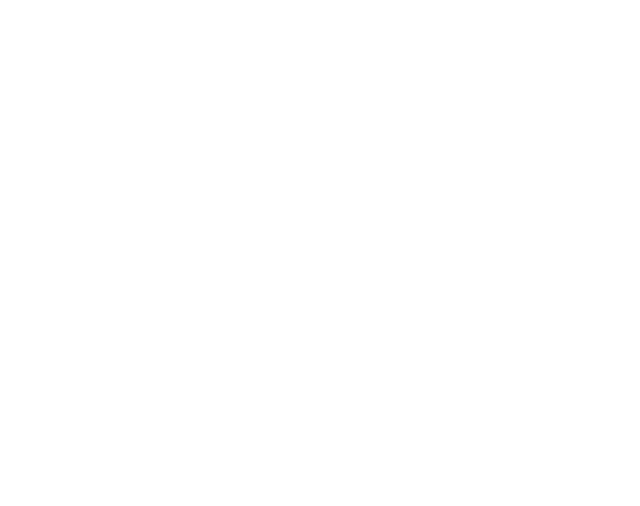
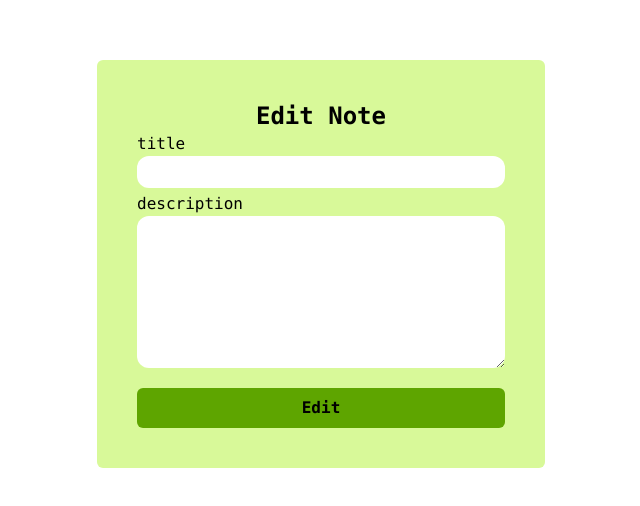
Before and after one commit to shreyaNeupane/NotesApp_Frontend, a React (Vite) app: page /editnote in a window 1280 px wide. Before the commit this address had no page. Shown: the part 136-642 px from the top of the page, without its empty margins (319-959 px from the left). Built offline with nearby package versions, Linux system fonts and the light colour scheme.

Commit message:
edit not

```diff
--- a/src/App.jsx
+++ b/src/App.jsx
@@ -7,6 +7,7 @@
 import Home from './pages/home/Home';
 import From from './pages/auth/component/Form';
 import CreateNote from './pages/note/CreateNote';
+import EditNote from './pages/note/EditNote';
 
 function App() {
 
@@ -21,6 +22,7 @@
           <Route path="/register" element={<Register />} />
           <Route path="/form" element={<From />} />
           <Route path="/createnote" element={<CreateNote/>}/>
+          <Route path='/editnote' element={<EditNote/>}/>
         </Routes>
         <Toaster/>
       </BrowserRouter>
--- a/src/components/Card.jsx
+++ b/src/components/Card.jsx
@@ -6,10 +6,15 @@
 } from "@fortawesome/free-solid-svg-icons";
 import NoteService from "../pages/services/NoteService";
 import toast from "react-hot-toast";
+import EditNote from "../pages/note/EditNote";
+import { useNavigate } from "react-router-dom";
+import NoteForm from "../pages/note/component/NoteForm";
+
 
 
 
 const Card = ({ note  ,setNotes}) => {
+  const navigate = useNavigate()
   const handleDelete = async () => {
     try {
       await NoteService.deleteNote(note._id);
@@ -22,6 +27,18 @@
       toast.error("failed to delete note");
     }
   };
+  // const handleEdit = async() =>{
+  //   try{
+
+  //     if(!title || !description){
+  //       toast.error("Please enter requires fields")
+  //     }
+  //     const res = await NoteService.editNote(note._id)
+
+  //   }catch(error){
+  //     console.log(error)
+  //   }
+  // }
   return (
     <>
       <div className="bg-lime-100 border-none rounded-md w-full p-2 shadow">
@@ -34,7 +51,7 @@
             />
             <FontAwesomeIcon
               icon={faEdit}
-              className="p-1 text-blue-500 cursor-pointer hover:text-blue-600"
+              className="p-1 text-blue-500 cursor-pointer hover:text-blue-600" onClick={()=>navigate('/editnote')}
             />
             <FontAwesomeIcon
               icon={faTrash}
--- /dev/null
+++ b/src/pages/note/EditNote.jsx
@@ -0,0 +1,40 @@
+import toast from "react-hot-toast";
+import NoteService from "../services/NoteService";
+import NoteForm from "./component/NoteForm";
+import { useEffect, useState } from "react";
+import { useNavigate, useParams } from "react-router-dom";
+
+const EditNote = () => {
+  const navigate = useNavigate()
+  const id = useParams()
+  const [title, setTitle] = useState("");
+  const [description, setdescription] = useState("");
+  const data = { title, description };
+  const handleEdit = async (e) => {
+    try {
+      e.preventDefault();
+      if (!title || !description) {
+        toast.error("please fill required fields");
+      }
+     await NoteService.editNote(id,data);
+     toast.success("Note updated sucessfully")
+     navigate("/")
+
+    } catch (error) {
+      console.log(error);
+      toast.error("Update failed")
+    }
+  };
+
+  return (
+    <NoteForm
+      type="edit"
+      onsubmit={handleEdit}
+      title={title}
+      setTitle={setTitle}
+      description={description}
+      setdescription={setdescription}
+    />
+  );
+};
+export default EditNote;
--- a/src/pages/note/component/NoteForm.jsx
+++ b/src/pages/note/component/NoteForm.jsx
@@ -1,12 +1,9 @@
-import React from 'react'
-import Card from './../../../components/Card';
-
 const NoteForm = ({ type,onsubmit, title, setTitle ,description ,setdescription }) => {
   return (
     <div className="h-screen flex justify-center items-center ">
       <form onSubmit={onsubmit}>
         <div className="bg-lime-200 flex flex-col border-none rounded-md p-10 w-md font-mono">
-          <h2 className="font-bold text-2xl text-center">Add a New Task</h2>
+          <h2 className="font-bold text-2xl text-center">{type==='createnote' ?"Add a New Note" :"Edit Note"}</h2>
           <label htmlFor="title"> title </label>
           <input
             type="text"
@@ -32,7 +29,7 @@
             type="submit"
             className="bg-lime-600 font-semibold p-2 border-none rounded-md"
           >
-            Add
+           {type === 'createNote' ?"Add":"Edit"}
           </button>
         </div>
       </form>
--- a/src/pages/services/NoteService.jsx
+++ b/src/pages/services/NoteService.jsx
@@ -19,5 +19,9 @@
 const deleteNote = (id) => {
    API.delete(`/note/delete/${id}`)
 }
-const NoteService = {createNote ,getNote ,deleteNote}
+//edit note
+const editNote = (id,data) => {
+  API.patch(`note/update/${id}`,data)
+}
+const NoteService = {createNote ,getNote ,deleteNote ,editNote}
 export default NoteService
```
